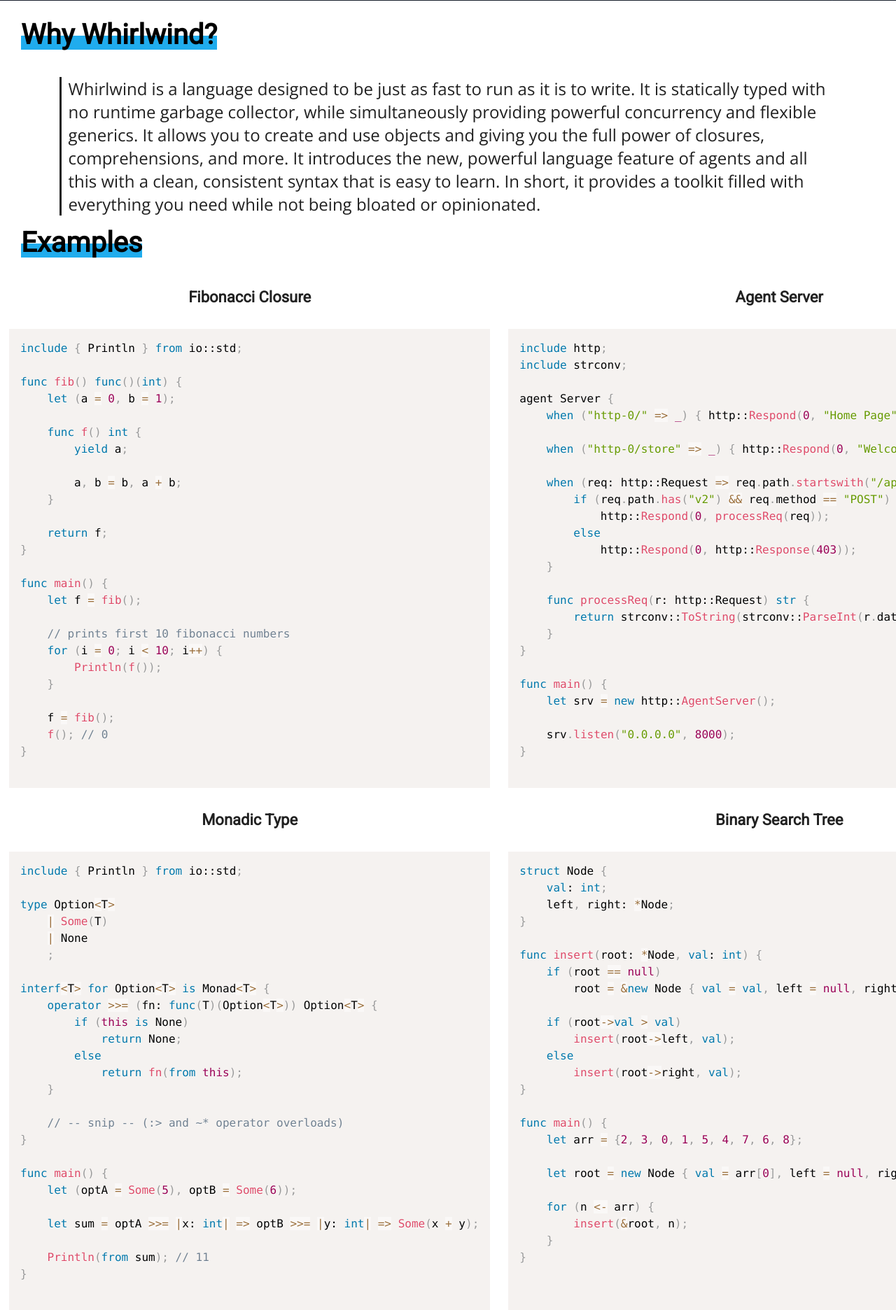
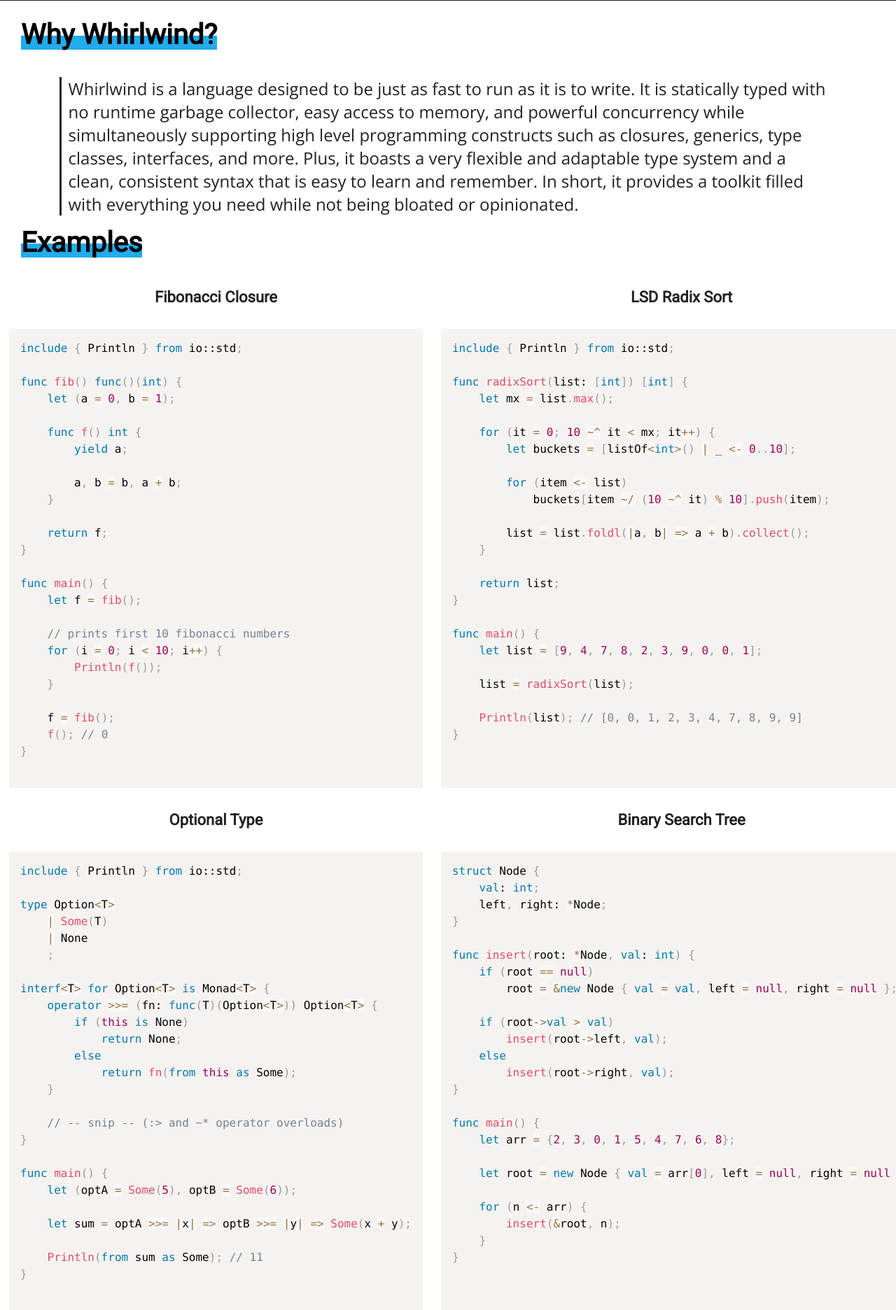
Before and after one commit to ComedicChimera/chai-lang.dev, a Flask app: page / in a window 1280 px wide. Shown: the part 612-2484 px from the top of the page at 70% size. Run offline with Flask 2, Linux system fonts and the light colour scheme.

Commit message:
updated docs

```diff
--- a/static/markdown/guide/chapter1.md
+++ b/static/markdown/guide/chapter1.md
@@ -11,35 +11,36 @@ This guide will:
 - Introduce you to important packages in the Standard Library.
 - Demonstrate best practices and good style in Whirlwind.
 
-While this language certainly isn't perfect, it can be a powerful
-and useful tool to help you work as efficiently and logically
-as possible.  If you are intimidated by Whirlwind, don't worry:
-the more you work with it, the more everything will make
-sense.  The rewards of mastery are well worth the pain.
+This guide is **NOT** anywhere close to comprehensive.  There are
+a number of critical topics that are not discussed and even more
+that are only examined at a surface level.  If you want to get a more
+complete look at the language, start by reading through (as best you can)
+the language specification and trying out our Whirlwind Koans.
 
 ## Some Interesting Quirks
 
 There are couple of things that make Whirlwind stand out from other
-languages.  The first and most obvious example is Whirlwind's addition
-of **agents**.  These are intended as a powerful tool to enable you
-to have different processing kernels that logically and organically
-communicate with each other, akin to neurons in a brain.  Another important
-distinction are the functional aspects of Whirlwind.  While it is primarily an
-imperative language as stated before, it supports a number of functional programming
-techniques including closures, comprehensions, partial functions (the good kind), and
-an inline case statement.  We also provide an entire package dedicated to giving you a powerful, yet
-simple functional toolkit.
-
-## Our Approach to Object Orientation
-
-Whirlwind does support objects, however in a way slightly different than what you might expect.
-Firstly, objects **cannot** inherit from each other.  However, objects can implement interfaces
-both explicitly and implicitly (a topic discussed in detail later).
-Objects also support constructor overloading and private constructors.  This is in contrast to
-the rest of Whirlwind which does not support function and method overloading.
+languages.  The first and most obvious example is Whirlwind's unique
+type system that allows you to create types in numerous different
+ways from enumerated types, structs, aliases, and even more complex
+types beyond that.  To compound that, Whirlwind takes a much more flexible
+approach to the idea methods allowing for methods to bound onto any type
+creating a much more unique method of "object orientation".
+Another important distinction are the functional aspects of Whirlwind.
+While it is primarily an imperative language as stated before,
+it supports a number of functional programming techniques including but not limited to
+closures, comprehensions, partial functions (the good kind), chaining, and an inline case statement.
+We also provide an entire package dedicated to giving you a powerful, yet
+simple functional toolkit.  In addition to a functional toolkit, we also provide
+a simple, but adaptable concurrency model that ships with several standard
+constructs and paradigms such as an event system, mutexes, thread managers, and more.
 
 ## Finally...
 
 Now that you have a good idea just what your getting into, I wish you the best of luck on
 your adventures with Whirlwind and hope that you will stick around long enough to really
-appreciate it.  I think you will really enjoy it.
+appreciate it.  While it certainly isn't a perfect language, it does provide a very
+versatile and powerful toolkit that can enhance any programmers experience.  Additionally,
+once mastered, Whirlwind is actually fairly intuitive and can be written exceptionally
+quickly.  Although it may be difficult at first, once you get into it, I firmly believe that
+you will really enjoy it.
--- a/templates/index.html
+++ b/templates/index.html
@@ -45,12 +45,11 @@
             <div class="text-wrapper">
                 <div class="text">
                     Whirlwind is a language designed to be just as fast to run as it is to write.
-                    It is statically typed with no runtime garbage collector, while simultaneously
-                    providing powerful concurrency and flexible generics. It allows you to create and use
-                    objects and giving you the full power of closures, comprehensions, and more.  It introduces
-                    the new, powerful language feature of agents and all this with a clean, consistent syntax
-                    that is easy to learn.  In short, it provides a toolkit filled with everything you need while
-                    not being bloated or opinionated.
+                    It is statically typed with no runtime garbage collector, easy access to memory,
+                    and powerful concurrency while simultaneously supporting high level programming constructs
+                    such as closures, generics, type classes, interfaces, and more.  Plus, it boasts a very
+                    flexible and adaptable type system and a clean, consistent syntax that is easy to learn and remember.
+                    In short, it provides a toolkit filled with everything you need while not being bloated or opinionated.
                 </div>
             </div>
         </div>
@@ -96,39 +95,39 @@ func main() {
                     </div>
                 </div>
                 <div class="example2">
-                    <h3>Agent Server</h3>
+                    <h3>LSD Radix Sort</h3>
                     <div class="code-window">
                         <pre><code class="language-whirlwind">
-include http;
-include strconv;
+include { Println } from io::std;
 
-agent Server {
-    when ("http-0/" => _) { http::Respond(0, "Home Page"); }
+func radixSort(list: [int]) [int] {
+    let mx = list.max();
 
-    when ("http-0/store" => _) { http::Respond(0, "Welcome to the Store!"); }
+    for (it = 0; 10 ~^ it < mx; it++) {
+        let buckets = [listOf&lt;int&gt;() | _ <- 0..10];
 
-    when (req: http::Request => req.path.startswith("/api")) {
-        if (req.path.has("v2") && req.method == "POST")
-            http::Respond(0, processReq(req));
-        else
-            http::Respond(0, http::Response(403));
+        for (item <- list)
+            buckets[item ~/ (10 ~^ it) % 10].push(item);
+
+        list = list.foldl(|a, b| => a + b).collect();
     }
 
-    func processReq(r: http::Request) str {
-        return strconv::ToString(strconv::ParseInt(r.data["num"]) ~^ 2);
-    }
+    return list;
 }
 
 func main() {
-    let srv = new http::AgentServer();
+    let list = [9, 4, 7, 8, 2, 3, 9, 0, 0, 1];
 
-    srv.listen("0.0.0.0", 8000);
+    list = radixSort(list);
+
+    Println(list); // [0, 0, 1, 2, 3, 4, 7, 8, 9, 9]
 }
+
                         </code></pre>
                     </div>
                 </div>
                 <div class="example3">
-                    <h3>Monadic Type</h3>
+                    <h3>Optional Type</h3>
                         <div class="code-window">
                             <pre><code class="language-whirlwind">
 include { Println } from io::std;
@@ -143,7 +142,7 @@ interf&lt;T&gt; for Option&lt;T&gt; is Monad&lt;T&gt; {
         if (this is None)
             return None;
         else
-            return fn(from this);
+            return fn(from this as Some);
     }
 
     // -- snip -- (:> and ~* operator overloads)
@@ -152,9 +151,9 @@ interf&lt;T&gt; for Option&lt;T&gt; is Monad&lt;T&gt; {
 func main() {
     let (optA = Some(5), optB = Some(6));
 
-    let sum = optA >>= |x: int| => optB >>= |y: int| => Some(x + y);
+    let sum = optA >>= |x| => optB >>= |y| => Some(x + y);
 
-    Println(from sum); // 11
+    Println(from sum as Some); // 11
 }
                             </code></pre>
                         </div>
```
